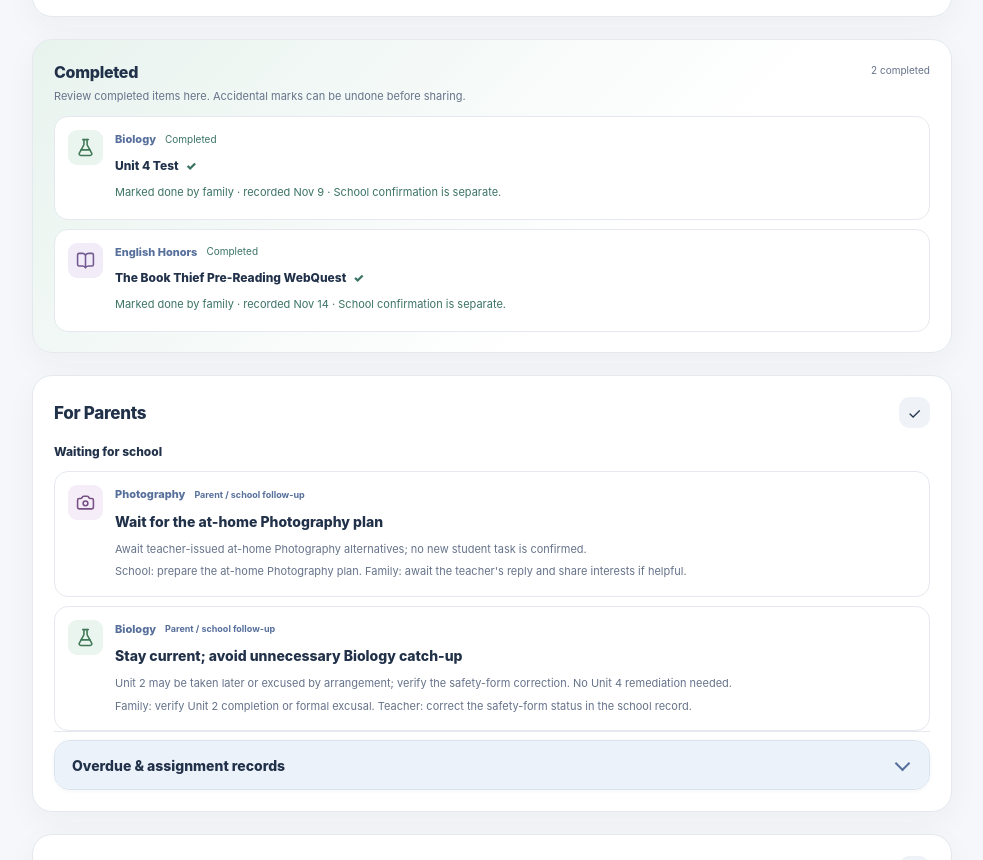
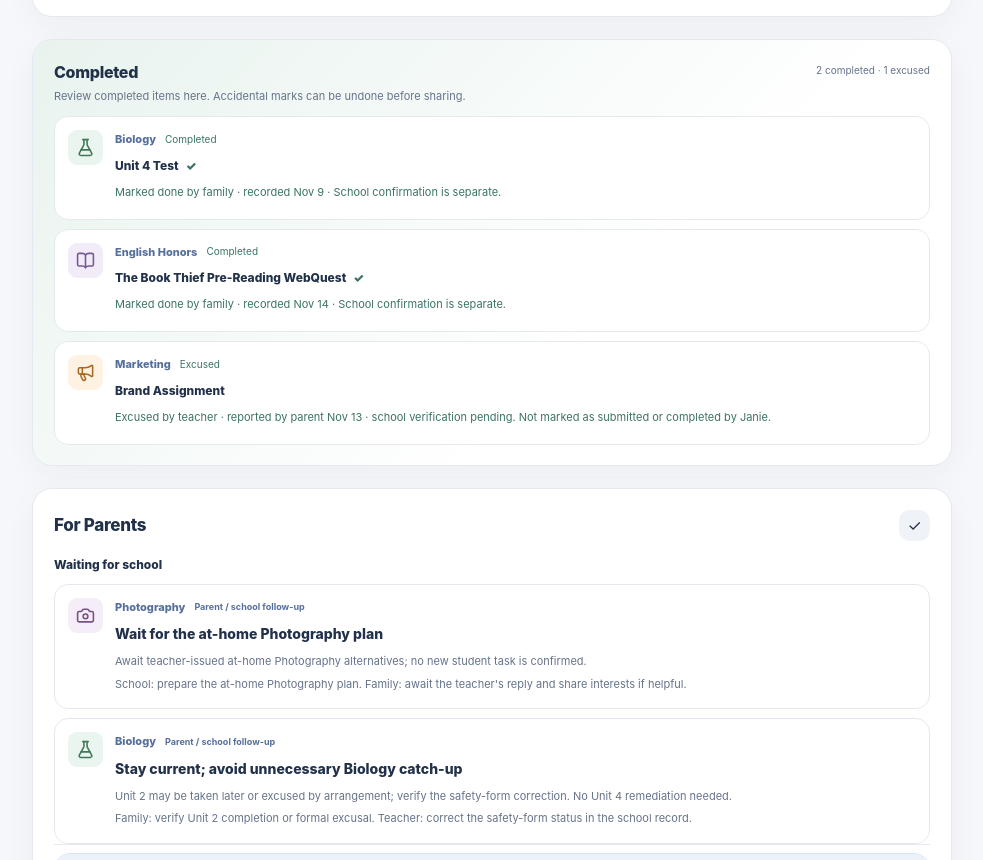
Before and after one commit to The-Panoply/The-School-Board, a plain HTML site: page index.html in a window 1280 px wide. Shown: the part 2768-3628 px from the top of the page, without its empty margins (148-1131 px from the left). Drawn offline with Linux system fonts and the light colour scheme.

Commit message:
Show excused schoolwork in Completed without treating it as family-completed

```diff
--- a/index.html
+++ b/index.html
@@ -892,6 +892,14 @@ function loadProgress(){
 }
 function saveProgress(){try{localStorage.setItem(progressKey,JSON.stringify(completed));storageAvailable=true;}catch(e){storageAvailable=false;}}
 function trackable(x){return !!(x&&x.id&&!/^(School event|School calendar)$/i.test(x.course||"")&&!/^(Event|Break)$/i.test(x.type||""));}
+function reportedTeacherExcusal(id){
+ if(!data)return null;
+ return (data.upcoming||[]).concat(data.flagged||[]).find(function(x){
+  return x.id===id&&/^(reported_excused|excused)$/.test((x.school_confirmation||{}).state||"");
+ })||null;
+}
+function isTeacherExcused(id){return !!reportedTeacherExcusal(id);}
+function isResolved(id){return isComplete(id)||isTeacherExcused(id);}
 function recordedFamilyCompletion(id){
  if(!data)return null;
  return (data.upcoming||[]).concat(data.flagged||[]).find(function(x){
@@ -917,7 +925,7 @@ function allAssignments(){
 }
 function completeList(){return allAssignments().filter(function(x){return isComplete(x.id);});}
 function pendingList(){
- return allAssignments().filter(function(x){return !x.family_completed_on&&Object.prototype.hasOwnProperty.call(completed,x.id);});
+ return allAssignments().filter(function(x){return !x.family_completed_on&&!isTeacherExcused(x.id)&&Object.prototype.hasOwnProperty.call(completed,x.id);});
 }
 function reconcileRecordedCompletions(){
  // A local completion is acknowledged only after the shared GitHub data confirms it.
@@ -937,9 +945,22 @@ function renderProgress(){
  document.getElementById("progress-device").hidden=storageAvailable;
 }
 function renderCompleted(){
- var items=pendingList().concat(allAssignments().filter(function(x){return !!x.family_completed_on;}));
- document.getElementById("completed-total").textContent=items.length?items.length+" completed":"";
+ var family=pendingList().concat(allAssignments().filter(function(x){return !!x.family_completed_on;}));
+ var familyIds=new Set(family.map(function(x){return x.id;}));
+ var excused=allAssignments().filter(function(x){return isTeacherExcused(x.id)&&!familyIds.has(x.id);});
+ var items=family.concat(excused);
+ document.getElementById("completed-total").textContent=items.length?
+  family.length+" completed"+(excused.length?" · "+excused.length+" excused":""):"";
  document.getElementById("completed-items").innerHTML=items.length?items.map(function(x){
+  var exemption=reportedTeacherExcusal(x.id);
+  if(exemption){
+   var verified=(exemption.school_confirmation||{}).state==="excused";
+   var status=verified?"Excused by teacher · verified in school record":
+    "Excused by teacher · reported by parent "+displayDate((exemption.school_confirmation||{}).as_of)+" · school verification pending";
+   return taskCard(x.course,taskTop(x.course,null,'<span class="completed-status">Excused</span>')+
+    taskTitle(x)+'<p class="completed-note">'+escapeHTML(status)+'. Not marked as submitted or completed by Janie.</p>',
+    "completed-entry","");
+  }
   var recorded=!!x.family_completed_on;
   var status=recorded?"Marked done by family · recorded "+displayDate(x.family_completed_on):
    "Marked done by family · ready to share";
@@ -947,7 +968,7 @@ function renderCompleted(){
   return taskCard(x.course,taskTop(x.course,null,'<span class="completed-status">Completed</span>')+
    taskTitle(x)+'<p class="completed-note">'+escapeHTML(status)+' · School confirmation is separate.</p>',
    "completed-entry",undo);
- }).join(""):'<p class="completed-empty">Nothing marked complete yet.</p>';
+ }).join(""):'<p class="completed-empty">Nothing marked complete or excused yet.</p>';
 }
 function undoLocalCompletion(id){
  var x=allAssignments().find(function(item){return item.id===id;});
@@ -956,7 +977,7 @@ function undoLocalCompletion(id){
  if(document.getElementById("share-dialog").open)refreshPreview();
 }
 function completeButton(x,inside){
- if(!trackable(x))return "";
+ if(!trackable(x)||isTeacherExcused(x.id))return "";
  var familyRecord=recordedFamilyCompletion(x.id);
  if(familyRecord){
   var recordedLabel=inside?"✓ Marked done by family "+displayDate(familyRecord.family_completed_on):"✓ Family marked done";
@@ -972,7 +993,7 @@ function completeButton(x,inside){
  (inside?'<p class="share-muted">Marked done by family does not mean submitted, graded, or excused.</p>':"")+'</div>';
 }
 function updateCompletion(id){
- var item=allAssignments().find(function(x){return x.id===id;});if(!item||item.family_completed_on)return;
+ var item=allAssignments().find(function(x){return x.id===id;});if(!item||item.family_completed_on||isTeacherExcused(id))return;
  if(isComplete(id))delete completed[id];else completed[id]=new Date().toISOString();
  saveProgress();render(data);
  var dlg=document.getElementById("detail-dialog");
@@ -1159,7 +1180,7 @@ function flagHtml(x){
  compactAssignmentSummaryHTML(x,"flag-next"),"flag",completeButton(x,false));
 }
 function renderFlags(){
- var items=(data.flagged||[]).filter(function(x){return (selectedCourse==="All"||x.course===selectedCourse)&&!isComplete(x.id);});
+ var items=(data.flagged||[]).filter(function(x){return (selectedCourse==="All"||x.course===selectedCourse)&&!isResolved(x.id);});
  document.getElementById("flags").innerHTML=items.length?items.map(flagHtml).join(""):
   '<p class="empty">No outstanding records in this subject.</p>';
 }
@@ -1252,7 +1273,7 @@ function reviewedRecoveryViews(d){
    /^\d{4}-\d{2}-\d{2}$/.test(p.source_as_of||"")&&Array.isArray(p.related_assignment_ids)&&p.related_assignment_ids.length===1;
  }).map(function(p){
   var original=source.find(function(x){return x.id===p.related_assignment_ids[0];});
-  if(!original||original.historical_only||/^(submitted|graded|excused)$/.test((original.school_confirmation||{}).state||""))return null;
+  if(!original||original.historical_only||/^(submitted|graded|excused|reported_excused)$/.test((original.school_confirmation||{}).state||""))return null;
   return Object.assign({},original,{
    date:p.date,
    original_date:original.date,
@@ -1264,9 +1285,9 @@ function reviewedRecoveryViews(d){
  }).filter(Boolean);
 }
 function needsStudentAction(x){
- if(isComplete(x.id))return false;
+ if(isResolved(x.id))return false;
  var state=(x.school_confirmation||{}).state||"";
- return !!x.teacher_recovery_view||!/^(submitted|graded|excused)$/.test(state);
+ return !!x.teacher_recovery_view||!/^(submitted|graded|excused|reported_excused)$/.test(state);
 }
 function render(d){
  data=d;reconcileRecordedCompletions();
@@ -1276,12 +1297,12 @@ function render(d){
  var future=all.filter(function(x){return x.date>=today;});
  var weekly=future.filter(function(x){return x.date<=weekEnd&&trackable(x)&&!!x.source&&needsStudentAction(x);});
  var recovery=reviewedRecoveryViews(d);
- recovery.filter(function(x){return x.date>=today&&x.date<=weekEnd;}).forEach(function(x){
+ recovery.filter(function(x){return x.date>=today&&x.date<=weekEnd&&needsStudentAction(x);}).forEach(function(x){
   if(!weekly.some(function(y){return y.id===x.id;}))weekly.push(x);
  });
  weekly.sort(function(a,b){return a.date.localeCompare(b.date)||a.course.localeCompare(b.course);});
  var carryover=all.filter(function(x){return x.date<today&&trackable(x)&&needsStudentAction(x);});
- recovery.filter(function(x){return x.date<today&&!isComplete(x.id);}).forEach(function(x){
+ recovery.filter(function(x){return x.date<today&&needsStudentAction(x);}).forEach(function(x){
   if(!carryover.some(function(y){return y.id===x.id;}))carryover.push(x);
  });
  carryover.sort(function(a,b){return b.date.localeCompare(a.date);});
```
